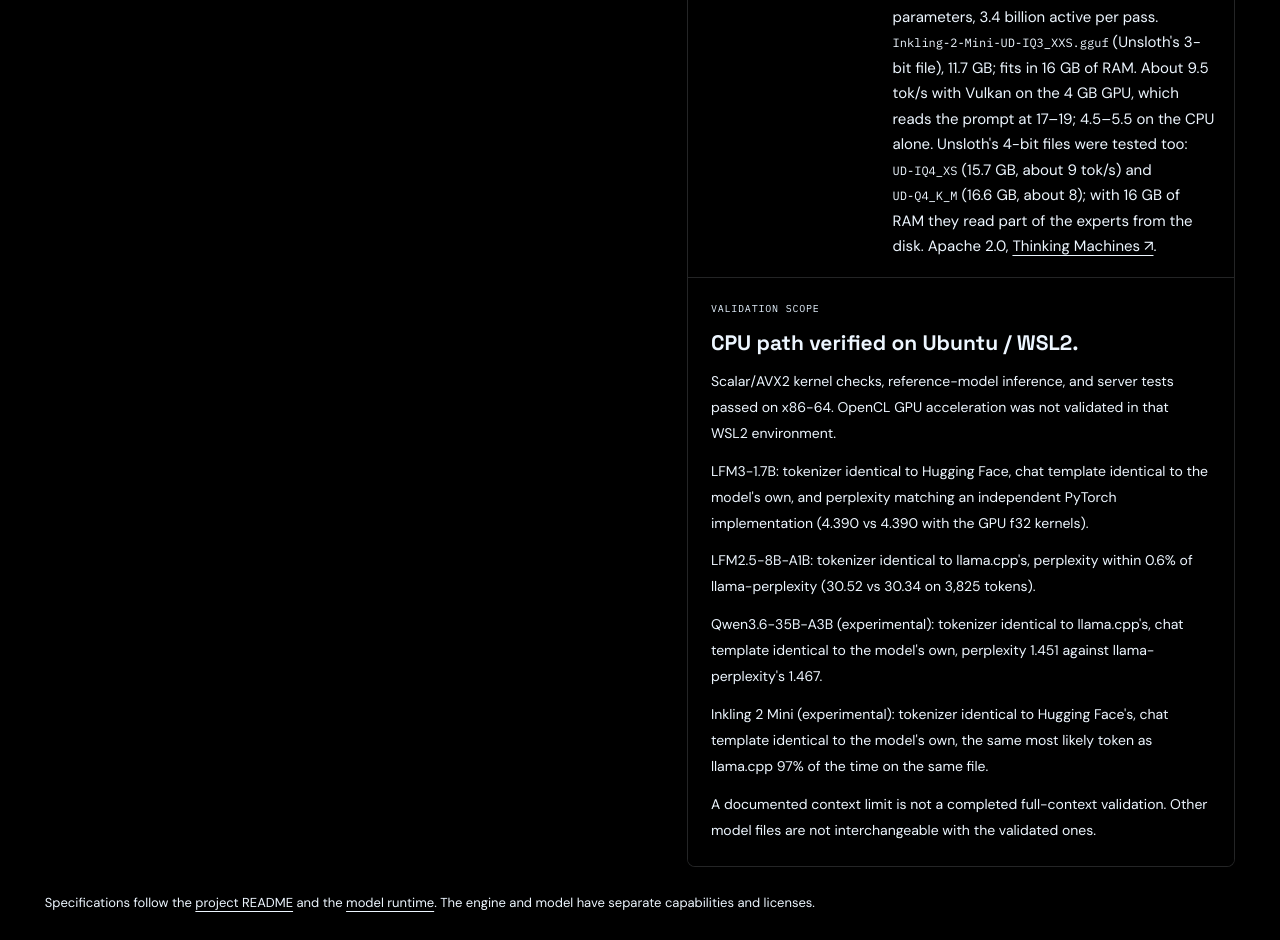
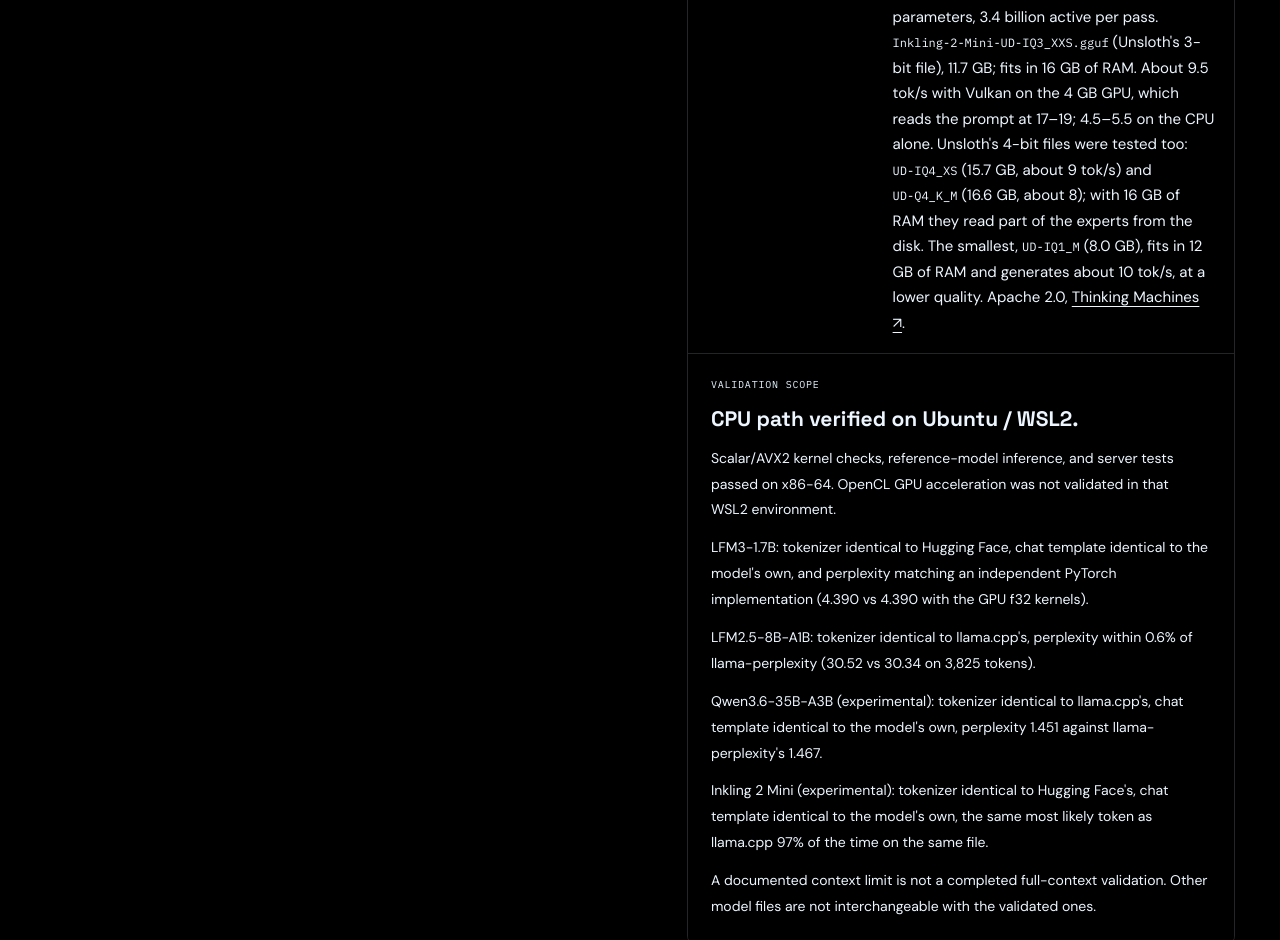
Before and after one commit to benmaster82/Pithos, a plain HTML site: page docs/index.html in a window 1280 px wide. Shown: the part 5940-6880 px from the top of the page. Drawn offline with Linux system fonts and the light colour scheme.

Commit message:
Inkling 2 Mini: the smallest file, UD-IQ1_M (7.5 GiB, for 12 GB of RAM), in the README, the catalog and the landing page
Co-Authored-By: Claude Opus 5.5 <noreply@anthropic.com>

```diff
--- a/docs/index.html
+++ b/docs/index.html
@@ -173,7 +173,7 @@
           <tr><th scope="row">LFM3-1.7B</th><td>Dense: 24 layers of short convolutions, full attention and 256-token sliding-window attention. <code>LFM3-1.7B-Q4_K_M.gguf</code>, 1.1 GB; fits in 4 GB of RAM. About 80 tok/s with the whole model in a 4 GB GPU (Vulkan), about 20 on the CPU alone. LFM Open License v1.0, <a href="https://huggingface.co/LiquidAI/LFM3-1.7B-GGUF" target="_blank" rel="noopener noreferrer">Liquid AI ↗</a>.</td></tr>
           <tr><th scope="row">LFM3-Audio-2B <small>experimental</small></th><td>LFM3 with an audio encoder and a voice: <code>LFM3-Audio-2B-Q4_K_M.gguf</code> and its audio projector, 1.3 GB, 4 GB of RAM; see the <a href="#speech">speech server</a>. LFM Open License v1.0, <a href="https://huggingface.co/LiquidAI/LFM3-Audio-2B-GGUF" target="_blank" rel="noopener noreferrer">Liquid AI ↗</a>.</td></tr>
           <tr><th scope="row">Qwen3.6-35B-A3B <small>experimental</small></th><td>35 billion parameters, about 3 billion active, with Gated DeltaNet layers. <code>Qwen3.6-35B-A3B-Q4_K_M.gguf</code>, 20.5 GB: with 16 GB of RAM the experts stream from disk at first. About 22 tok/s with Vulkan on the 4 GB GPU (benchmark), 10–13 in real conversations; about 7 on the CPU alone. Apache 2.0, <a href="https://huggingface.co/Qwen/Qwen3.6-35B-A3B" target="_blank" rel="noopener noreferrer">Qwen ↗</a>.</td></tr>
-          <tr><th scope="row">Inkling 2 Mini <small>experimental</small></th><td>A looped MoE: the middle 12 of its 24 layers run three times, 48 per token; 26.4 billion parameters, 3.4 billion active per pass. <code>Inkling-2-Mini-UD-IQ3_XXS.gguf</code> (Unsloth's 3-bit file), 11.7 GB; fits in 16 GB of RAM. About 9.5 tok/s with Vulkan on the 4 GB GPU, which reads the prompt at 17–19; 4.5–5.5 on the CPU alone. Unsloth's 4-bit files were tested too: <code>UD-IQ4_XS</code> (15.7 GB, about 9 tok/s) and <code>UD-Q4_K_M</code> (16.6 GB, about 8); with 16 GB of RAM they read part of the experts from the disk. Apache 2.0, <a href="https://huggingface.co/thinkingmachines/Inkling-2-Mini" target="_blank" rel="noopener noreferrer">Thinking Machines ↗</a>.</td></tr>
+          <tr><th scope="row">Inkling 2 Mini <small>experimental</small></th><td>A looped MoE: the middle 12 of its 24 layers run three times, 48 per token; 26.4 billion parameters, 3.4 billion active per pass. <code>Inkling-2-Mini-UD-IQ3_XXS.gguf</code> (Unsloth's 3-bit file), 11.7 GB; fits in 16 GB of RAM. About 9.5 tok/s with Vulkan on the 4 GB GPU, which reads the prompt at 17–19; 4.5–5.5 on the CPU alone. Unsloth's 4-bit files were tested too: <code>UD-IQ4_XS</code> (15.7 GB, about 9 tok/s) and <code>UD-Q4_K_M</code> (16.6 GB, about 8); with 16 GB of RAM they read part of the experts from the disk. The smallest, <code>UD-IQ1_M</code> (8.0 GB), fits in 12 GB of RAM and generates about 10 tok/s, at a lower quality. Apache 2.0, <a href="https://huggingface.co/thinkingmachines/Inkling-2-Mini" target="_blank" rel="noopener noreferrer">Thinking Machines ↗</a>.</td></tr>
         </tbody></table><div class="validation-card"><span class="flow-label">VALIDATION SCOPE</span><h4>CPU path verified on Ubuntu / WSL2.</h4><p>Scalar/AVX2 kernel checks, reference-model inference, and server tests passed on x86-64. OpenCL GPU acceleration was not validated in that WSL2 environment.</p><p>LFM3-1.7B: tokenizer identical to Hugging Face, chat template identical to the model's own, and perplexity matching an independent PyTorch implementation (4.390 vs 4.390 with the GPU f32 kernels).</p><p>LFM2.5-8B-A1B: tokenizer identical to llama.cpp's, perplexity within 0.6% of llama-perplexity (30.52 vs 30.34 on 3,825 tokens).</p><p>Qwen3.6-35B-A3B (experimental): tokenizer identical to llama.cpp's, chat template identical to the model's own, perplexity 1.451 against llama-perplexity's 1.467.</p><p>Inkling 2 Mini (experimental): tokenizer identical to Hugging Face's, chat template identical to the model's own, the same most likely token as llama.cpp 97% of the time on the same file.</p><p>A documented context limit is not a completed full-context validation. Other model files are not interchangeable with the validated ones.</p></div></div>
       </div>
       <p class="spec-source">Specifications follow the <a href="https://github.com/benmaster82/Pithos#readme" target="_blank" rel="noopener noreferrer">project README</a> and the <a href="https://github.com/benmaster82/Pithos/blob/main/src/model.c" target="_blank" rel="noopener noreferrer">model runtime</a>. The engine and model have separate capabilities and licenses.</p>
--- a/models.tsv
+++ b/models.tsv
@@ -20,3 +20,4 @@ qwen3.6-35b	Qwen3.6-35B-A3B-Q4_K_M.gguf	20542732576	f4ffe03c9139e6a905a5d346f77d
 inkling-2-mini	Inkling-2-Mini-UD-IQ3_XXS.gguf	11663310784	fd9ccedae17c1bb89744612fbb46730b5275f2a342133d0419776bd1ae311657	experimental	16	https://huggingface.co/unsloth/Inkling-2-Mini-GGUF/resolve/8078d149286eec7193795413b9e0643da6d11fa1/Mainline_Support/Inkling-2-Mini-UD-IQ3_XXS.gguf_file	Inkling 2 Mini looped MoE (3.4B active): coding and agents; the 3-bit file that fits in 16 GB of RAM
 inkling-2-mini-iq4xs	Inkling-2-Mini-UD-IQ4_XS.gguf	15733756512	374970bf6f151fc50da49419751c3e77b82e373a3b9445ded617bd386cd12163	experimental	16	https://huggingface.co/unsloth/Inkling-2-Mini-GGUF/resolve/8078d149286eec7193795413b9e0643da6d11fa1/Mainline_Support/Inkling-2-Mini-UD-IQ4_XS.gguf_file	Inkling 2 Mini looped MoE (3.4B active), the 4-bit IQ4_XS file: needs more than 16 GB of RAM to stay off the disk
 inkling-2-mini-q4	Inkling-2-Mini-UD-Q4_K_M.gguf	16610544608	78fcedcf93c5d1bfe83e225513b71392bb52259be0eaa5f8899c856a2e5834ae	experimental	16	https://huggingface.co/unsloth/Inkling-2-Mini-GGUF/resolve/8078d149286eec7193795413b9e0643da6d11fa1/Mainline_Support/Inkling-2-Mini-UD-Q4_K_M.gguf_file	Inkling 2 Mini looped MoE (3.4B active), the larger 4-bit file: needs more than 16 GB of RAM to stay off the disk
+inkling-2-mini-iq1m	Inkling-2-Mini-UD-IQ1_M.gguf	8024442304	af7b45e1c0097fb2602d4c69abf72a009cad78e54201da2265853f5ef11a514a	experimental	12	https://huggingface.co/unsloth/Inkling-2-Mini-GGUF/resolve/8078d149286eec7193795413b9e0643da6d11fa1/Mainline_Support/Inkling-2-Mini-UD-IQ1_M.gguf_file	Inkling 2 Mini looped MoE (3.4B active), the smallest file (1-2 bits): fits in 12 GB of RAM, a little faster, lower quality
```
Also changed, not shown: 2 other files.
